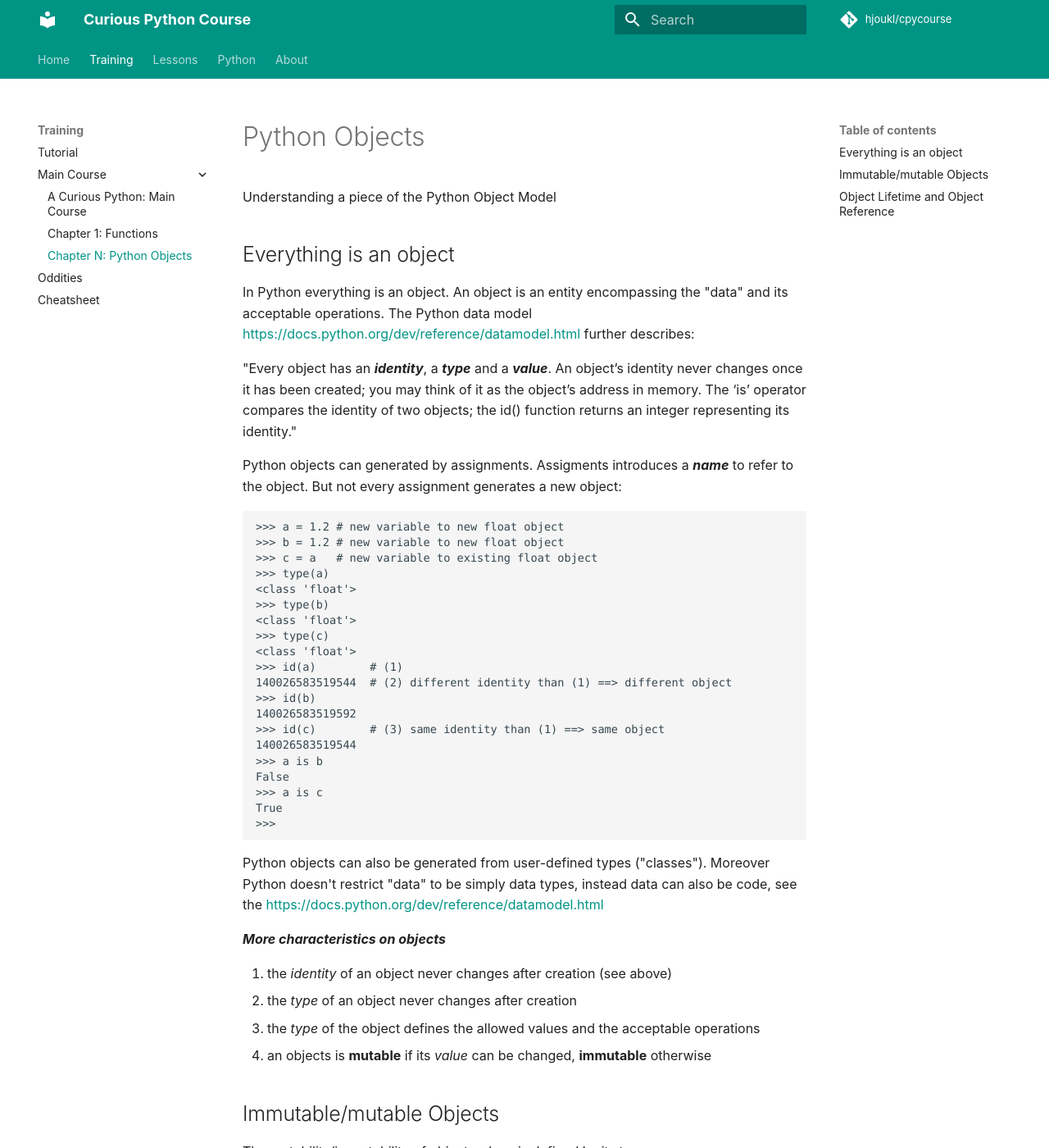
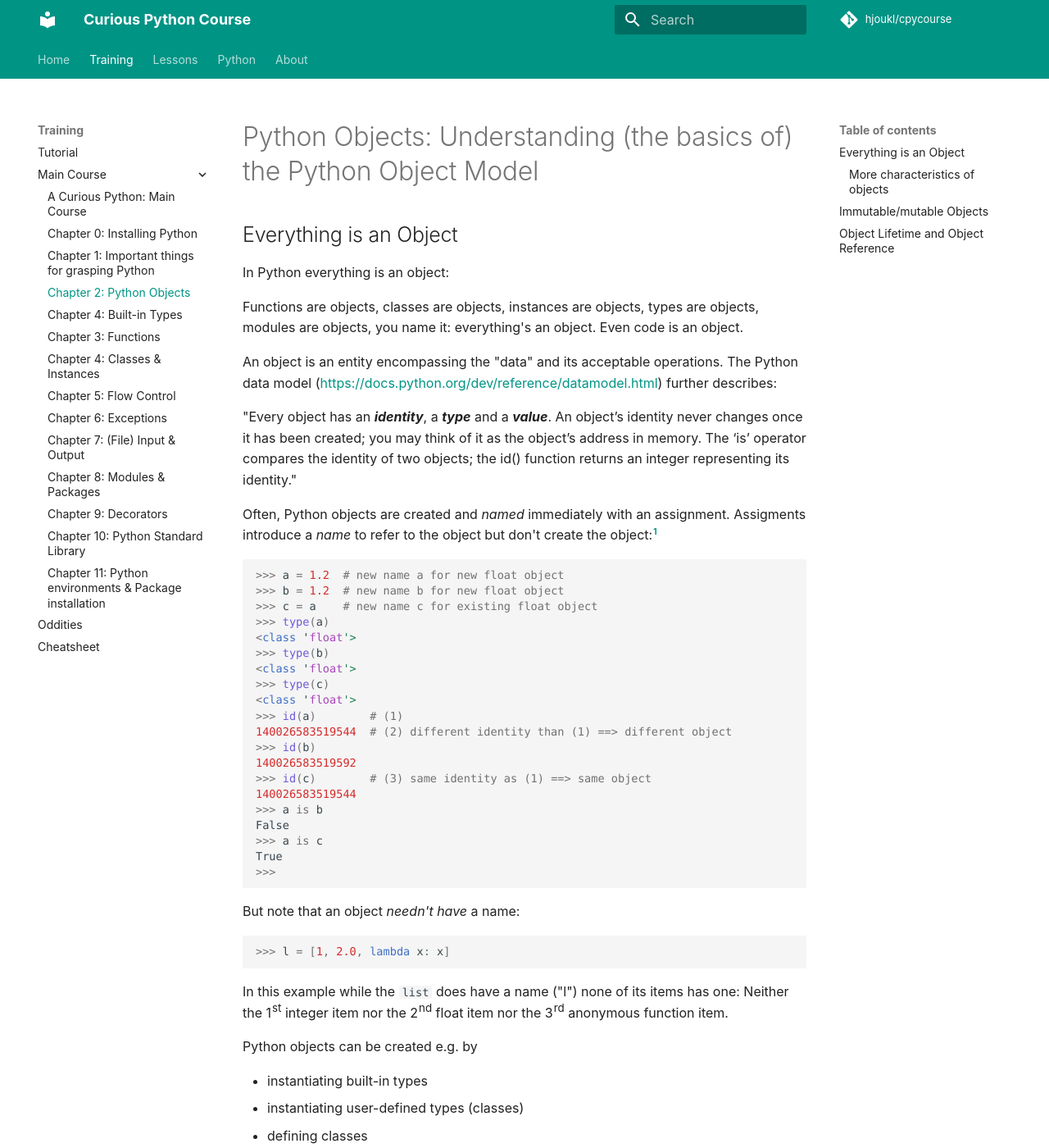
Before and after one commit to rkluger68/cpycourse, an MkDocs documentation site: the page built from docs/training/main-course/objects.md, in a window 1280 px wide and 1400 px high. Shown: the whole window at 82% size. Built offline with MkDocs 1.6.1 and Material for MkDocs 9.7.7, drawn with Linux system fonts in a browser that asks for light colours; comment, search, counter and statistics services are not loaded; some of the changed text lies outside the part shown.

Commit message:
Add basic main course structure and initial headers. Enhancements to Python infos.

```diff
--- a/docs/training/main-course/objects.md
+++ b/docs/training/main-course/objects.md
@@ -1,18 +1,26 @@
-# Python Objects
+# Python Objects: Understanding (the basics of) the Python Object Model
 
-Understanding a piece of the Python Object Model
+## Everything is an Object
 
-## Everything is an object ##
+In Python everything is an object:
 
-In Python everything is an object. An object is an entity encompassing the "data" and its acceptable operations. The Python data model <https://docs.python.org/dev/reference/datamodel.html> further describes:
+Functions are objects, classes are objects, instances are objects, types are
+objects, modules are objects, you name it: everything's an object. Even code
+is an object.
+
+An object is an entity encompassing the "data" and its acceptable operations.
+The Python data model (<https://docs.python.org/dev/reference/datamodel.html>)
+further describes:
 
 "Every object has an ***identity***, a ***type*** and a ***value***. An object’s identity never changes once it has been created; you may think of it as the object’s address in memory. The ‘is’ operator compares the identity of two objects; the id() function returns an integer representing its identity."
 
-Python objects can generated by assignments. Assigments introduces a ***name*** to refer to the object. But not every assignment generates a new object:
+Often, Python objects are created and *named* immediately with an assignment. Assigments introduce a *name* to refer to the object but don't create the
+object:[^float-identity]
 
-    >>> a = 1.2 # new variable to new float object
-    >>> b = 1.2 # new variable to new float object
-    >>> c = a   # new variable to existing float object
+    :::python
+    >>> a = 1.2  # new name a for new float object
+    >>> b = 1.2  # new name b for new float object
+    >>> c = a    # new name c for existing float object
     >>> type(a)
     <class 'float'>
     >>> type(b)
@@ -23,7 +31,7 @@ Python objects can generated by assignments. Assigments introduces a ***name***
     140026583519544  # (2) different identity than (1) ==> different object
     >>> id(b)
     140026583519592
-    >>> id(c)        # (3) same identity than (1) ==> same object
+    >>> id(c)        # (3) same identity as (1) ==> same object
     140026583519544
     >>> a is b
     False
@@ -31,10 +39,32 @@ Python objects can generated by assignments. Assigments introduces a ***name***
     True
     >>>
 
-Python objects can also be generated from user-defined types ("classes"). Moreover Python doesn't restrict "data" to be simply data types, instead data can also be code, see the <https://docs.python.org/dev/reference/datamodel.html>
+[^float-identity]:
+    Note though that `a = 1.2; b = 1.2; a is b` would actually yield `True`!
+    This is due to identical float constants on the same line being stored as
+    one float constant, thus labeling the single float object with the names
+    `a` and `b`
+    (try `compile('a = 1.2; b = 1.2; a is b', '', 'exec').co_consts`).
+
+But note that an object *needn't have* a name:
+
+    :::python
+    >>> l = [1, 2.0, lambda x: x]
+
+In this example while the `list` does have a name ("l") none of its items has
+one: Neither the 1st integer item nor the 2nd float item nor the 3rd anonymous
+function item.
+
+Python objects can be created e.g. by
+
+ - instantiating built-in types
+ - instantiating user-defined types (classes)
+ - defining classes
+ - defining functions
+ - defining anonymous functions
 
 
-***More characteristics on objects***
+### More characteristics of objects
 
 1. the *identity* of an object never changes after creation (see above)
 2. the *type* of an object never changes after creation
@@ -42,7 +72,7 @@ Python objects can also be generated from user-defined types ("classes"). Moreov
 4. an objects is **mutable** if its *value* can be changed, **immutable** otherwise
 
 
-## Immutable/mutable Objects ##
+## Immutable/mutable Objects
 
 The mutability/immutability of object-values is defined by its type:
 
@@ -55,8 +85,9 @@ Changing the value of a variable pointing to a mutable type just changes that va
 
 
 
-Example-1 immutable type `int`
+Example: immutable type `int`
 
+    :::python
     >>> a = 1
     >>> id(a)    #
     140026581642624
@@ -65,8 +96,9 @@ Example-1 immutable type `int`
     140026581642656
     >>>
 
-Exmaple-2 immutable type `float`
+Example: immutable type `float`
 
+    :::python
     >>> f1 = 1.2
     >>> f2 = 1.2
     >>> f3 = f1     # (1) f3 is a reference to the same object f1 points to
@@ -94,6 +126,7 @@ Exmaple-2 immutable type `float`
 
 Example mutable type `list`
 
+    :::python
     >>> l1 = [1,2,3]
     >>> l2 = l1      # (1) l2 is a reference to the same object l1 points to
     >>> id(l1)
@@ -112,13 +145,14 @@ Example mutable type `list`
     >>>
 
 
-## Object Lifetime and Object Reference ##
+## Object Lifetime and Object Reference
 
 Every object which is created must be destroyed when it is no longer needed, otherwise we ran out-of-memory. In Python every objects carries the "still-in-use" information in a "reference count". This reference counter records the number of variables referencing this object. Remember, a variable is a name pointing to a memory location. An assignment(-expression) establishes a reference between the variable name and the memory location (i.e. the object) - during this step the reference count of the object is inreased. Conversely the object's reference count is decreased, when the variable is deleted (explicit using `del` or implicit by running out-of-scope) or re-assigned to another object.
 If the reference count of an objects is `0` the object is automatically destroyed by the garbage collector of the Python interpreter.
 
 This can be demonstared as follows using the `getrefcount()`-function of the Python standard library module `sys`
 
+    :::python
     >>> import sys                     # import sys-module
     >>> a = 'foo'                      # (1) define a variable 'a' - a new object is created
     >>> sys.getrefcount(a)             # check reference-count of the object 'a' points to (*)
@@ -146,5 +180,5 @@ This can be demonstared as follows using the `getrefcount()`-function of the Pyt
     >>>
 
 
-***Note***
+**Note:**
 Checking the reference count will always increase the count itself during the check, because the `sys.getrefcount()`-function-call will also establish a reference to the object 'a' is pointing to.
--- a/mkdocs.yml
+++ b/mkdocs.yml
@@ -31,8 +31,19 @@ nav:
         - Tutorial: training/tutorial.md
         - Main Course:
             - "A Curious Python: Main Course": training/main-course/main-course.md
-            - "Chapter 1: Functions": training/main-course/functions.md
-            - "Chapter N: Python Objects": training/main-course/objects.md
+            - "Chapter 0: Installing Python":  training/main-course/installation.md
+            - "Chapter 1: Important things for grasping Python":  training/main-course/grasping-python.md
+            - "Chapter 2: Python Objects": training/main-course/objects.md
+            - "Chapter 4: Built-in Types": training/main-course/builtin-types.md
+            - "Chapter 3: Functions": training/main-course/functions.md
+            - "Chapter 4: Classes & Instances": training/main-course/classes-instances.md
+            - "Chapter 5: Flow Control":  training/main-course/flow-control.md
+            - "Chapter 6: Exceptions": training/main-course/exceptions.md
+            - "Chapter 7: (File) Input & Output": training/main-course/io.md
+            - "Chapter 8: Modules & Packages": training/main-course/modules-packages.md
+            - "Chapter 9: Decorators": training/main-course/decorators.md
+            - "Chapter 10: Python Standard Library": training/main-course/stdlib-tour.md
+            - "Chapter 11: Python environments & Package installation": training/main-course/venvs-packages-installation.md
         - Oddities: training/oddjob.md
         - Cheatsheet: training/cheatsheet.md
     - Lessons:
@@ -52,6 +63,7 @@ markdown_extensions:
         permalink: "#"
     - admonition
     - def_list
+    - footnotes
     - codehilite:
         guess_lang: false
     - pymdownx.arithmatex
```
Also changed, not shown: docs/python/python.md (+44 -1 lines), docs/python/why-python.md (+18 -6 lines), docs/training/main-course/builtin-types.md (added, +1 -0 lines), docs/training/main-course/classes-instances.md (added, +1 -0 lines), docs/training/main-course/decorators.md (added, +1 -0 lines), docs/training/main-course/exceptions.md (added, +1 -0 lines), docs/training/main-course/flow-control.md (added, +1 -0 lines), docs/training/main-course/grasping-python.md (added, +74 -0 lines), docs/training/main-course/installation.md (added, +7 -0 lines), docs/training/main-course/io.md (added, +1 -0 lines), docs/training/main-course/modules-packages.md (added, +1 -0 lines), docs/training/main-course/stdlib-tour.md (added, +3 -0 lines), docs/training/main-course/venvs-packages-installation.md (added, +1 -0 lines).
